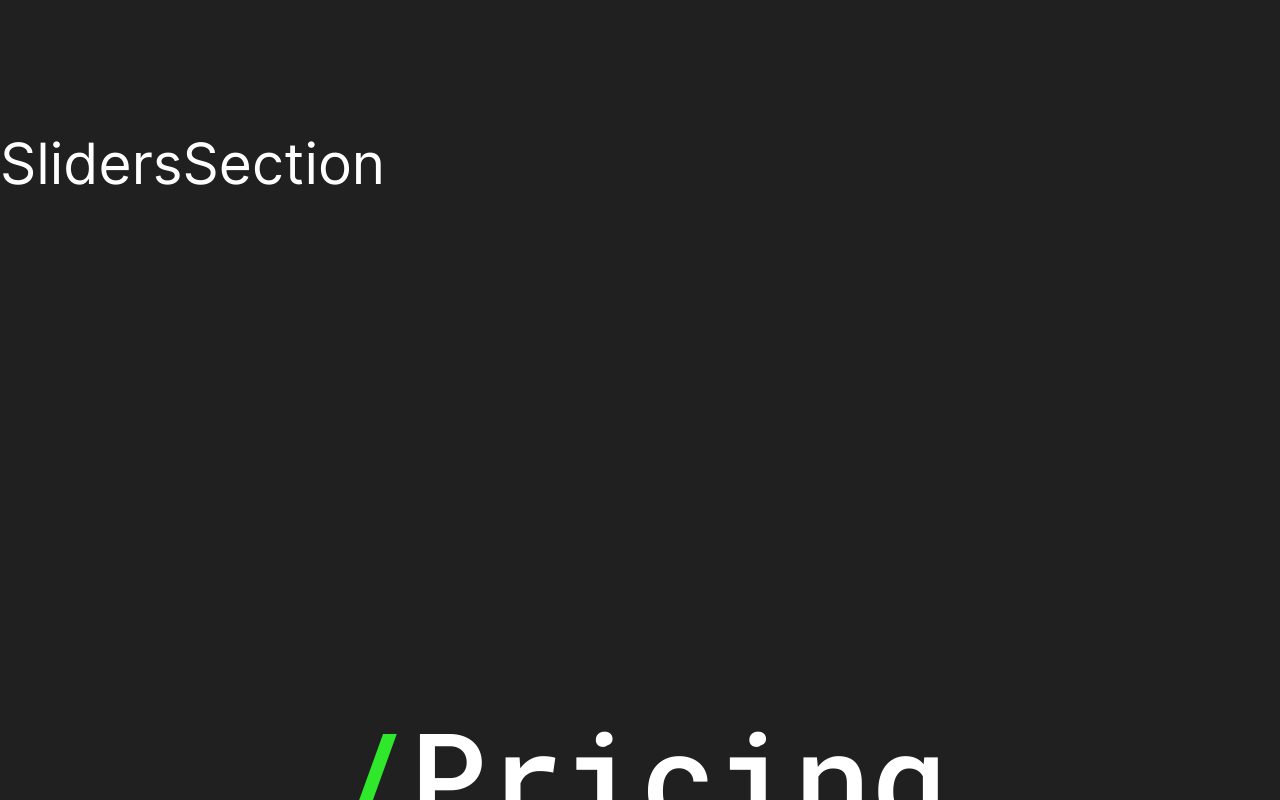
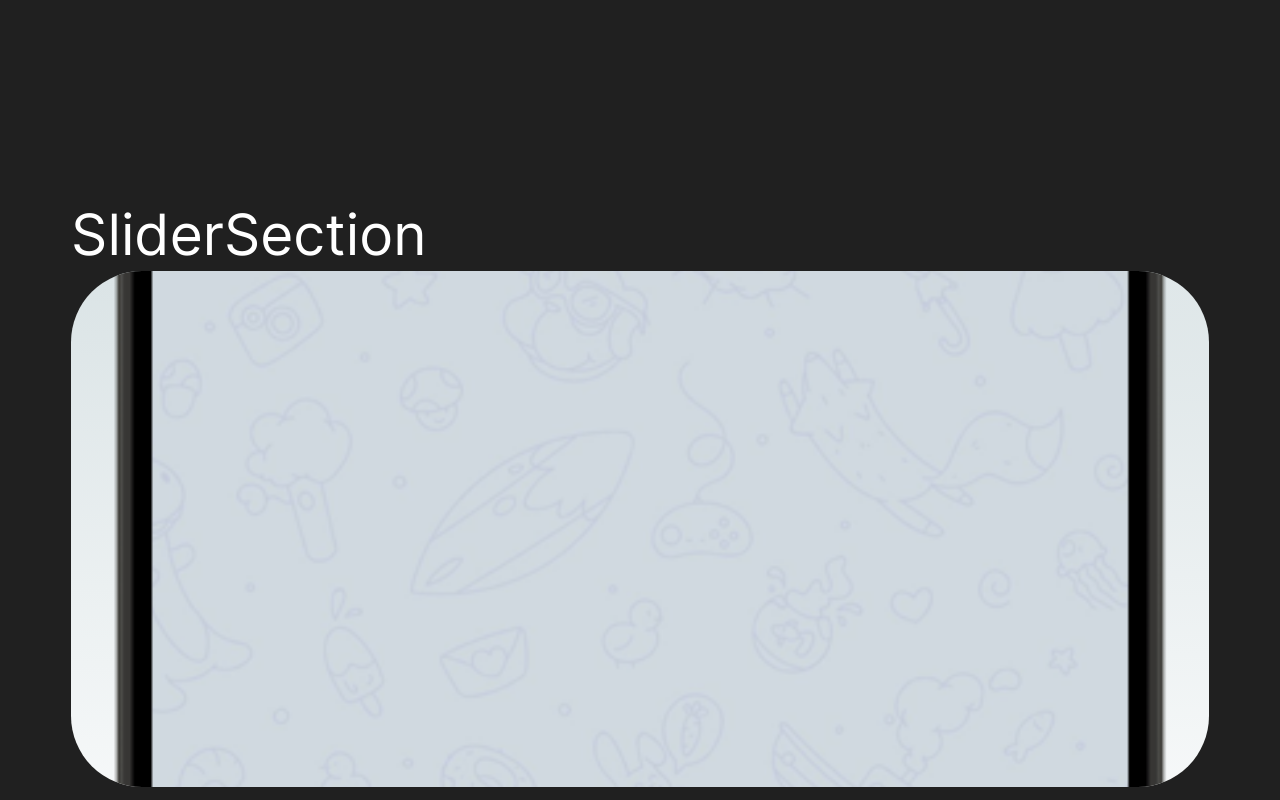
Before and after one commit to nigel-riss/trade-tracker-landing, a Next.js app: page / in a window 1280 px wide. Shown: the part 5060-5860 px from the top of the page. Built offline with nearby package versions, Linux system fonts and the light colour scheme.

Commit message:
feat: wip: add slider

```diff
--- a/src/app/page.tsx
+++ b/src/app/page.tsx
@@ -5,7 +5,7 @@ import Header from '@/components/Header';
 import JoinUsSection from '@/components/JoinUsSection';
 import PricingSection from '@/components/PricingSection';
 import ProductsSection from '@/components/ProductsSection';
-import SlidersSection from '@/components/SlidersSection';
+import SliderSection from '@/components/SliderSection';
 
 
 export default function Home() {
@@ -15,9 +15,12 @@ export default function Home() {
       <ProductsSection
         products={products}
       />
-      <SlidersSection
-        products={products}
-      />
+      {products.map((product) => (
+        <SliderSection
+          key={product.id}
+          product={product}
+        />
+      ))}
       <PricingSection
         products={products}
       />
--- a/src/components/IPhone.tsx
+++ b/src/components/IPhone.tsx
@@ -0,0 +1,19 @@
+import styles from '@/styles/IPhone.module.scss';
+
+
+interface IPhoneProps {
+
+}
+
+export default function IPhone(props: IPhoneProps) {
+  const {
+
+  } = props;
+
+  return (
+    <div className={styles.iphone}>
+      <div className={styles.frame} />
+      IPhone
+    </div>
+  );
+}
--- a/src/components/Slider.tsx
+++ b/src/components/Slider.tsx
@@ -0,0 +1,22 @@
+import styles from '@/styles/Slider.module.scss';
+import IPhone from './IPhone';
+
+
+interface SliderProps {
+
+}
+
+export default function Slider(props: SliderProps) {
+  const {
+
+  } = props;
+
+  return (
+    <div className={styles.slider}>
+      Slider
+      <div className={styles.phoneContainer}>
+        <IPhone />
+      </div>
+    </div>
+  );
+}
--- /dev/null
+++ b/src/components/SliderSection.tsx
@@ -0,0 +1,19 @@
+import { Product } from '@/data/products';
+import styles from '@/styles/SliderSection.module.scss';
+import Slider from './Slider';
+
+
+interface SliderSectionProps {
+  product: Product;
+}
+
+export default function SliderSection(props: SliderSectionProps) {
+  const { product } = props;
+
+  return (
+    <section className={styles.section}>
+      SliderSection
+      <Slider />
+    </section>
+  );
+}
--- a/src/components/SlidersSection.tsx
+++ /dev/null
@@ -1,17 +0,0 @@
-import { Product } from '@/data/products';
-import styles from '@/styles/SlidersSection.module.scss';
-
-
-interface SlidersSectionProps {
-  products: Product[];
-}
-
-export default function SlidersSection(props: SlidersSectionProps) {
-  const { products } = props;
-
-  return (
-    <section className={styles.section}>
-      SlidersSection
-    </section>
-  );
-}
--- a/src/data/products.ts
+++ b/src/data/products.ts
@@ -1,6 +1,11 @@
 interface Feature {
   value: string;
   title: string;
+}
+
+interface Slide {
+  title: string;
+  text: string;
 }
 
 interface Product {
@@ -13,6 +18,7 @@ interface Product {
   };
   price: number;
   features: Feature[];
+  slides: Slide[];
 }
 
 const products: Product[] = [
@@ -39,6 +45,28 @@ const products: Product[] = [
         title: 'filter profile',
       },
     ],
+    slides: [
+      {
+        title: 'Bot 1 slide 1',
+        text: 'Sed ut perspiciatis unde omnis iste natus error sit voluptatem accusantium doloremque laudantium, totam rem aperiam, eaque ipsa quae ab illo inventore veritatis et quasi architecto beatae vitae dicta sunt explicabo. Nemo enim ipsam voluptatem quia voluptas sit aspernatur aut odit aut fugit, sed quia consequuntur magni dolores eos qui ratione voluptatem sequi nesciunt.',
+      },
+      {
+        title: 'Bot 1 slide 2',
+        text: 'Sed ut perspiciatis unde omnis iste natus error sit voluptatem accusantium doloremque laudantium, totam rem aperiam, eaque ipsa quae ab illo inventore veritatis et quasi architecto beatae vitae dicta sunt explicabo. Nemo enim ipsam voluptatem quia voluptas sit aspernatur aut odit aut fugit, sed quia consequuntur magni dolores eos qui ratione voluptatem sequi nesciunt.',
+      },
+      {
+        title: 'Bot 1 slide 3',
+        text: 'Sed ut perspiciatis unde omnis iste natus error sit voluptatem accusantium doloremque laudantium, totam rem aperiam, eaque ipsa quae ab illo inventore veritatis et quasi architecto beatae vitae dicta sunt explicabo. Nemo enim ipsam voluptatem quia voluptas sit aspernatur aut odit aut fugit, sed quia consequuntur magni dolores eos qui ratione voluptatem sequi nesciunt.',
+      },
+      {
+        title: 'Bot 1 slide 4',
+        text: 'Sed ut perspiciatis unde omnis iste natus error sit voluptatem accusantium doloremque laudantium, totam rem aperiam, eaque ipsa quae ab illo inventore veritatis et quasi architecto beatae vitae dicta sunt explicabo. Nemo enim ipsam voluptatem quia voluptas sit aspernatur aut odit aut fugit, sed quia consequuntur magni dolores eos qui ratione voluptatem sequi nesciunt.',
+      },
+      {
+        title: 'Bot 1 slide 5',
+        text: 'Sed ut perspiciatis unde omnis iste natus error sit voluptatem accusantium doloremque laudantium, totam rem aperiam, eaque ipsa quae ab illo inventore veritatis et quasi architecto beatae vitae dicta sunt explicabo. Nemo enim ipsam voluptatem quia voluptas sit aspernatur aut odit aut fugit, sed quia consequuntur magni dolores eos qui ratione voluptatem sequi nesciunt.',
+      },
+    ],
   },
   {
     id: 'bot2',
@@ -61,6 +89,20 @@ const products: Product[] = [
       {
         value: '1 user',
         title: 'filter profile',
+      },
+    ],
+    slides: [
+      {
+        title: 'Bot 2 slide 1',
+        text: 'Sed ut perspiciatis unde omnis iste natus error sit voluptatem accusantium doloremque laudantium, totam rem aperiam, eaque ipsa quae ab illo inventore veritatis et quasi architecto beatae vitae dicta sunt explicabo. Nemo enim ipsam voluptatem quia voluptas sit aspernatur aut odit aut fugit, sed quia consequuntur magni dolores eos qui ratione voluptatem sequi nesciunt.',
+      },
+      {
+        title: 'Bot 2 slide 2',
+        text: 'Sed ut perspiciatis unde omnis iste natus error sit voluptatem accusantium doloremque laudantium, totam rem aperiam, eaque ipsa quae ab illo inventore veritatis et quasi architecto beatae vitae dicta sunt explicabo. Nemo enim ipsam voluptatem quia voluptas sit aspernatur aut odit aut fugit, sed quia consequuntur magni dolores eos qui ratione voluptatem sequi nesciunt.',
+      },
+      {
+        title: 'Bot 2 slide 3',
+        text: 'Sed ut perspiciatis unde omnis iste natus error sit voluptatem accusantium doloremque laudantium, totam rem aperiam, eaque ipsa quae ab illo inventore veritatis et quasi architecto beatae vitae dicta sunt explicabo. Nemo enim ipsam voluptatem quia voluptas sit aspernatur aut odit aut fugit, sed quia consequuntur magni dolores eos qui ratione voluptatem sequi nesciunt.',
       },
     ],
   },
@@ -87,6 +129,12 @@ const products: Product[] = [
         title: 'filter profile',
       },
     ],
+    slides: [
+      {
+        title: 'Bot 1 slide 1',
+        text: 'Sed ut perspiciatis unde omnis iste natus error sit voluptatem accusantium doloremque laudantium, totam rem aperiam, eaque ipsa quae ab illo inventore veritatis et quasi architecto beatae vitae dicta sunt explicabo. Nemo enim ipsam voluptatem quia voluptas sit aspernatur aut odit aut fugit, sed quia consequuntur magni dolores eos qui ratione voluptatem sequi nesciunt.',
+      },
+    ],
   },
   {
     id: 'bot4',
@@ -109,6 +157,12 @@ const products: Product[] = [
       {
         value: '1 user',
         title: 'filter profile',
+      },
+    ],
+    slides: [
+      {
+        title: 'Bot 1 slide 1',
+        text: 'Sed ut perspiciatis unde omnis iste natus error sit voluptatem accusantium doloremque laudantium, totam rem aperiam, eaque ipsa quae ab illo inventore veritatis et quasi architecto beatae vitae dicta sunt explicabo. Nemo enim ipsam voluptatem quia voluptas sit aspernatur aut odit aut fugit, sed quia consequuntur magni dolores eos qui ratione voluptatem sequi nesciunt.',
       },
     ],
   },
@@ -135,6 +189,12 @@ const products: Product[] = [
         title: 'filter profile',
       },
     ],
+    slides: [
+      {
+        title: 'Bot 1 slide 1',
+        text: 'Sed ut perspiciatis unde omnis iste natus error sit voluptatem accusantium doloremque laudantium, totam rem aperiam, eaque ipsa quae ab illo inventore veritatis et quasi architecto beatae vitae dicta sunt explicabo. Nemo enim ipsam voluptatem quia voluptas sit aspernatur aut odit aut fugit, sed quia consequuntur magni dolores eos qui ratione voluptatem sequi nesciunt.',
+      },
+    ],
   },
 ];
 
--- a/src/styles/IPhone.module.scss
+++ b/src/styles/IPhone.module.scss
@@ -0,0 +1,26 @@
+.iphone {
+  // positioning
+  position: relative;
+
+  // box model
+  aspect-ratio: 404/832;
+  // border: 2px solid fuchsia;
+
+  // visual
+  background-image: url('../assets/img/deco/iphone-bg.png');
+  background-size: cover;
+}
+
+.frame {
+  // positioning
+  position: absolute;
+  top: 0;
+  right: 0;
+  bottom: 0;
+  left: 0;
+  z-index: 2;
+
+  // visual
+  background-image: url('../assets/img/deco/iphone.png');
+  background-size: cover;
+}
--- a/src/styles/Slide.module.scss
+++ b/src/styles/Slide.module.scss
@@ -0,0 +1,3 @@
+.slide {
+
+}
--- a/src/styles/Slider.module.scss
+++ b/src/styles/Slider.module.scss
@@ -0,0 +1,32 @@
+.slider {
+  // positioning
+  position: relative;
+
+  // box model
+  padding: 1.5rem;
+  // padding-bottom: 40rem;
+  height: calc(100vh - 5rem);
+
+  // border
+  border-radius: 1.25rem;
+
+  // visual
+  background-color: rgb(var(--white));
+  background-image: radial-gradient(
+    685.06% 133.39% at 9.38% 2.12%,
+    rgb(var(--chineseWhite)) 0%,
+    rgb(var(--white)) 100%
+  );
+  overflow: hidden;
+}
+
+.phoneContainer {
+  // positioning
+  position: absolute;
+  z-index: 2;
+  bottom: -6rem;
+  left: 0.625rem;
+  right: 0.625rem;
+
+  // box model
+}
--- a/src/styles/SlidersSection.module.scss
+++ b/src/styles/SliderSection.module.scss
@@ -1,4 +1,5 @@
 .section {
   // box model
   margin-top: 9rem;
+  padding: 1.25rem;
 }
```
Also changed, not shown: src/components/Slide.tsx (+18 -0 lines).
